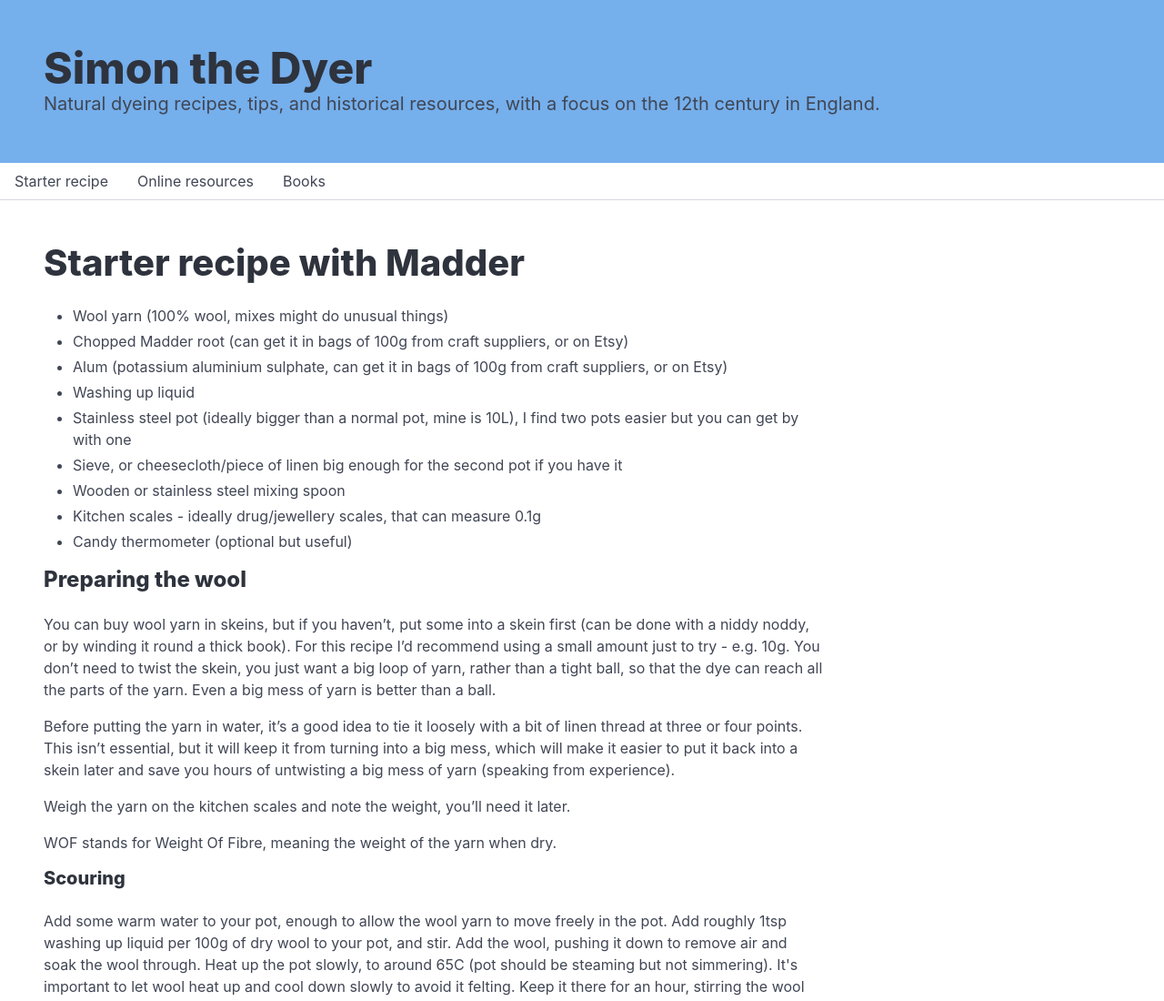
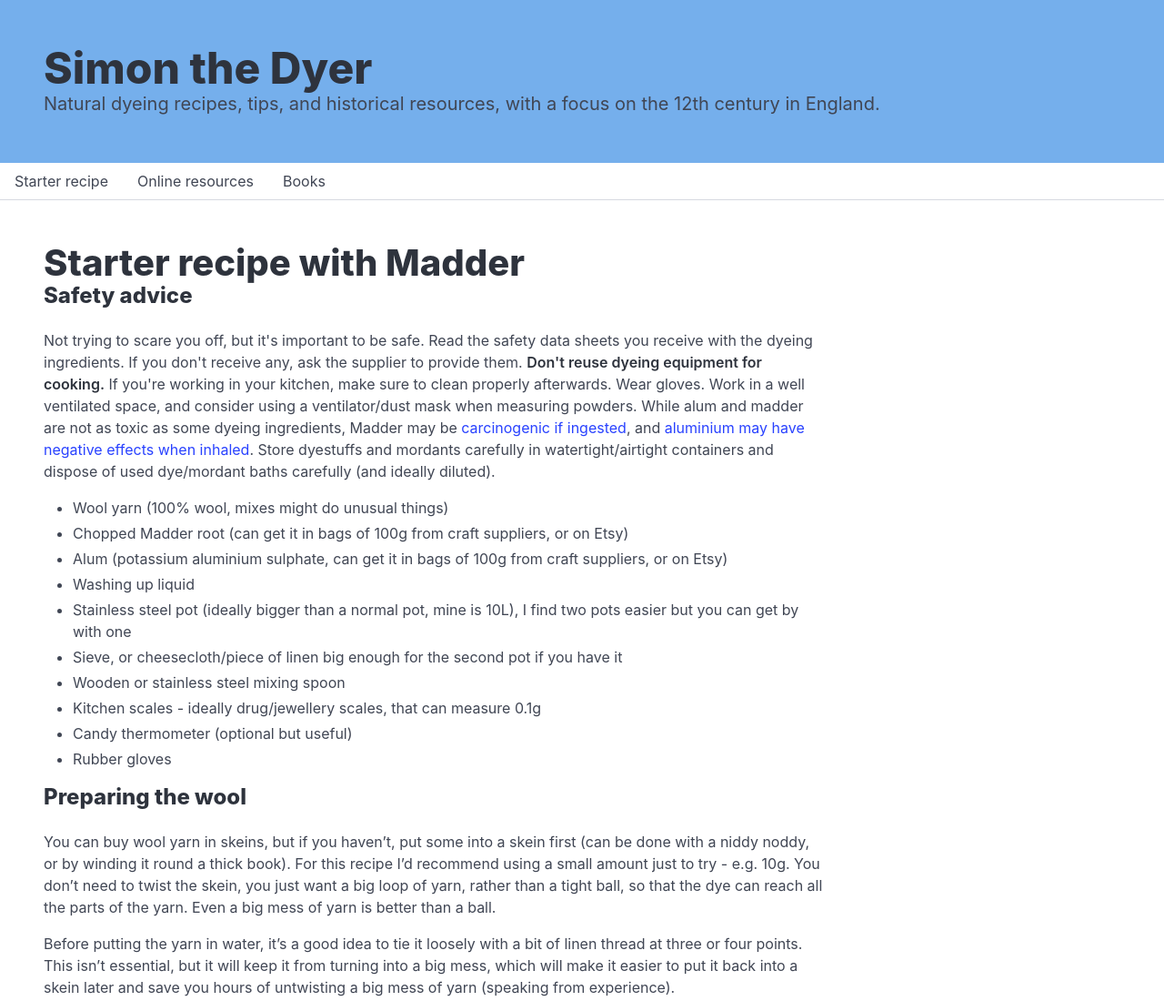
Before and after one commit to nocturnaltortoise/dye-website, a plain HTML site: page index.html in a window 1280 px wide. Shown: the top 1100 px of the page at 91% size. Drawn offline with nearby package versions, Linux system fonts and the light colour scheme.

Commit message:
Added safety info

```diff
--- a/index.html
+++ b/index.html
@@ -32,6 +32,8 @@
             <div class="content">
               <a id="starter-recipe"></a>
               <h2 class="title is-2">Starter recipe with Madder</h2>
+              <h4 class="subtitle is-4">Safety advice</h4>
+              <p>Not trying to scare you off, but it's important to be safe. Read the safety data sheets you receive with the dyeing ingredients. If you don't receive any, ask the supplier to provide them. <strong>Don't reuse dyeing equipment for cooking.</strong> If you're working in your kitchen, make sure to clean properly afterwards. Wear gloves. Work in a well ventilated space, and consider using a ventilator/dust mask when measuring powders. While alum and madder are not as toxic as some dyeing ingredients, Madder may be <a href="https://www.sciencedirect.com/science/article/abs/pii/S0278691508006169">carcinogenic if ingested</a>, and <a href="https://alpenglowyarn.wordpress.com/2014/11/11/mordants-and-natural-dyeing-the-great-debate/">aluminium may have negative effects when inhaled</a>. Store dyestuffs and mordants carefully in watertight/airtight containers and dispose of used dye/mordant baths carefully (and ideally diluted).</p>
               <ul>
                 <li>Wool yarn (100% wool, mixes might do unusual things)</li>
                 <li>Chopped Madder root (can get it in bags of 100g from craft suppliers, or on Etsy)</li>
@@ -42,6 +44,7 @@
                 <li>Wooden or stainless steel mixing spoon</li>
                 <li>Kitchen scales - ideally drug/jewellery scales, that can measure 0.1g</li>
                 <li>Candy thermometer (optional but useful)</li>
+                <li>Rubber gloves</li>
               </ul>
 
               <h4 class="subtitle is-4">Preparing the wool</h4>
```
Lines whose indentation alone changed are shown as unchanged.
